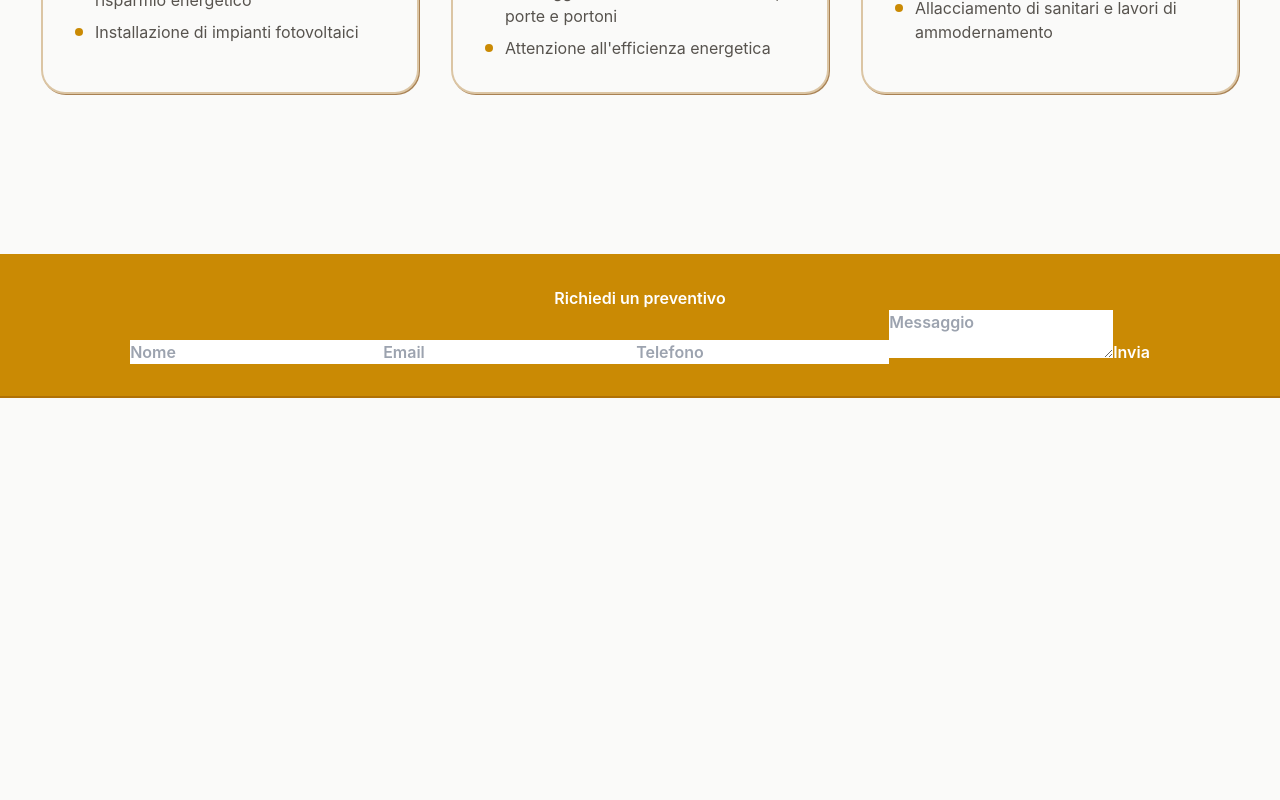
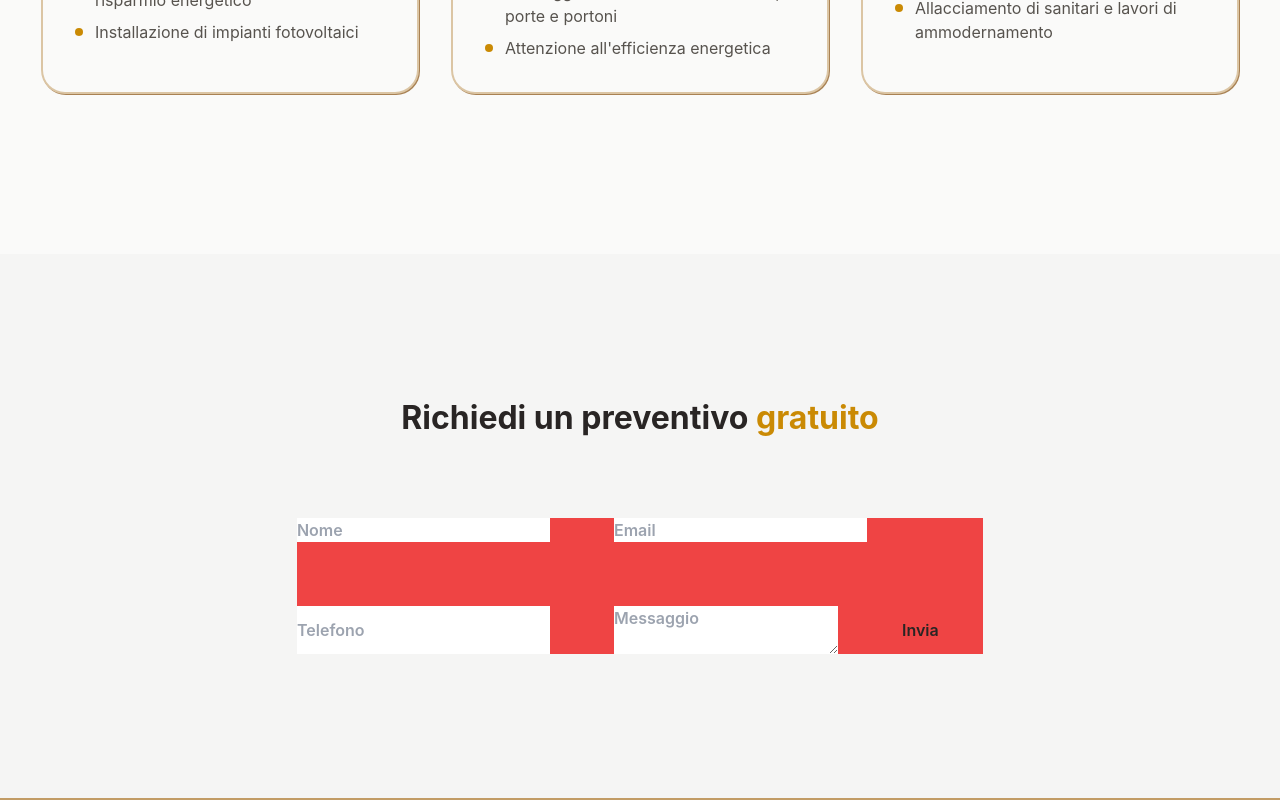
Before and after one commit to emanuelefavero/edil-2-esse, a Next.js app: page / in a window 1280 px wide. Shown: the part 1744-2544 px from the top of the page. Before the commit the page ends 2142 px from the top, so only its background shows below. Built offline with nearby package versions, Linux system fonts and the light colour scheme; no server answers.

Commit message:
style EstimateFormSection

```diff
--- a/app/actions.ts
+++ b/app/actions.ts
@@ -5,7 +5,7 @@ import { Resend } from 'resend'
 const resend = new Resend(process.env.RESEND_API_KEY)
 
 export async function sendEstimateRequestEmail(formData: FormData) {
-  const contactEmail = process.env.CUSTOM_DOMAIN_EMAIL as string
+  const customDomainEmail = process.env.CUSTOM_DOMAIN_EMAIL as string
   const name = formData.get('name') as string
   const email = formData.get('email') as string
   const phone = formData.get('phone') as string
@@ -14,9 +14,11 @@ export async function sendEstimateRequestEmail(formData: FormData) {
   // Send an email to the contact email address with the estimate request details
   try {
     await resend.emails.send({
-      from: contactEmail,
-      to: contactEmail,
+      from: customDomainEmail,
+      to: customDomainEmail,
       subject: `Richiesta di preventivo da ${name}`,
+
+      // TODO Replace email text with html or react (see resend documentation)
       text: `
         Nome: ${name}
         Email: ${email}
@@ -25,6 +27,23 @@ export async function sendEstimateRequestEmail(formData: FormData) {
       `,
     })
 
+    // Send an email to the user to confirm that their estimate request was received
+    await resend.emails.send({
+      from: customDomainEmail,
+      to: email,
+      subject: 'Richiesta di preventivo ricevuta',
+
+      // TODO Replace email text with html or react (see resend documentation)
+      text: `
+        Ciao ${name},
+
+        Grazie per aver richiesto un preventivo. Abbiamo ricevuto la tua richiesta e ti contatteremo al più presto.
+
+        Cordiali saluti,
+        Il team di Edil 2 Esse
+      `,
+    })
+
     console.log('Estimate request email sent successfully')
   } catch (error) {
     console.error('Error sending estimate request email:', error)
--- a/components/EstimateForm.tsx
+++ b/components/EstimateForm.tsx
@@ -1,32 +1,39 @@
 import { sendEstimateRequestEmail } from '@/app/actions'
 
 export default function Component() {
+  // TODO Style the form (see figma design)
+  // TODO Add form validation
+  // TODO Add form submission success and error messages
+  // TODO Add form submission loading state with useFormStatus hook
   return (
-    <form action={sendEstimateRequestEmail}>
+    <form
+      action={sendEstimateRequestEmail}
+      className='w-full max-w-prose flex flex-wrap gap-16 bg-red-500 mt-20'
+    >
       <input
         type='text'
         name='name'
         placeholder='Nome'
-        className='text-black'
+        className='text-black max-w-prose'
       />
       <input
         type='email'
         name='email'
         placeholder='Email'
         required
-        className='text-black'
+        className='text-black max-w-prose'
       />
       <input
         type='tel'
         name='phone'
         placeholder='Telefono'
-        className='text-black'
+        className='text-black max-w-prose'
       />
       <textarea
         name='message'
         placeholder='Messaggio'
         required
-        className='text-black'
+        className='text-black max-w-prose'
       ></textarea>
       <button type='submit'>Invia</button>
     </form>
--- a/components/EstimateFormSection.tsx
+++ b/components/EstimateFormSection.tsx
@@ -1,10 +1,14 @@
 import EstimateForm from '@/components/EstimateForm'
 
 export default function Component() {
+  // TODO Style the estimate form section (see figma design)
   return (
-    <section className='bg-yellow-600 text-white border-b-[2.5px] border-yellow-700/60 dark:border-yellow-700/80 px-8 2xl:px-16 py-8 flex justify-center items-center font-semibold'>
+    <section className='bg-stone-100 text-stone-800 border-b-[2.5px] border-yellow-700/60 dark:border-yellow-700/80 px-8 2xl:px-16 py-36 flex justify-center items-center font-semibold'>
       <div className='w-full max-w-screen-2xl flex flex-col items-center justify-center'>
-        <h2>Richiedi un preventivo</h2>
+        <h2 className='text-sm 5xs:text-[2rem] leading-10 font-bold text-center'>
+          Richiedi un preventivo{' '}
+          <span className='text-yellow-600'>gratuito</span>
+        </h2>
 
         <EstimateForm />
       </div>
```
